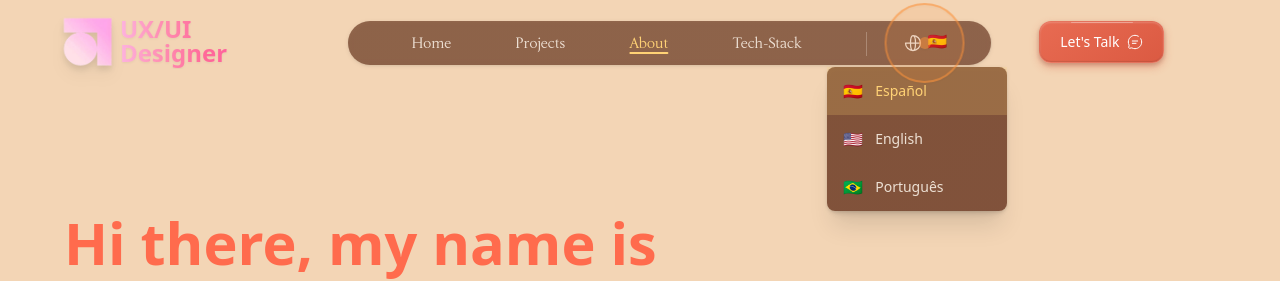
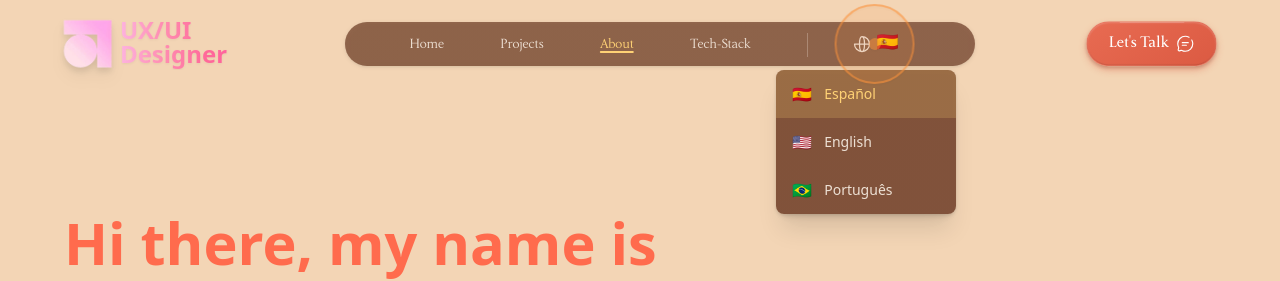
Before and after one commit to PabloFabbian/Actual-Portfolio-24, a React (Vite) app: page / in a window 1280 px wide. Both pictures are taken after a click on the button "🇪🇸". Shown: the top 281 px of the page. Built offline with nearby package versions, Linux system fonts and the light colour scheme; no server answers; grey boxes are pictures that could not be loaded.

Commit message:
navbar md setup

```diff
--- a/src/components/HeroSection.jsx
+++ b/src/components/HeroSection.jsx
@@ -23,7 +23,7 @@ function HeroSection() {
   };
 
   return (
-    <section className="bg-[#F3D5B5] pt-20 md:pt-24 pb-12 md:pb-36 md:w-[90%] mx-auto" id="Home">
+    <section className="bg-[#F3D5B5] pt-20 md:pt-24 2xl:pt-28 pb-12 md:pb-36 md:w-[90%] mx-auto" id="Home">
       <motion.div
         className="container mx-auto flex flex-col md:flex-row items-center justify-center h-auto md:h-[65vh] pt-8 md:pt-16 pb-8 md:pb-16 -mb-16 md:-mb-32"
         initial="hidden"
--- a/src/components/Navbar/ContactButton.jsx
+++ b/src/components/Navbar/ContactButton.jsx
@@ -2,25 +2,35 @@ import React from 'react';
 import { motion } from 'framer-motion';
 
 const ContactButton = ({ handleContactClick, showLogoAndButton, hasLoaded, isMobile = false }) => (
-  <div className={`relative ${isMobile ? '' : 'inline-block mx-12'} transition-all duration-500 ${
-    !isMobile && (showLogoAndButton ? 'translate-y-0 opacity-100' : '-translate-y-24 opacity-0')
+  <div className={`relative transition-all duration-500 md:scale-90 2xl:scale-100 ${
+    isMobile
+      ? ''
+      : `inline-block
+         ml-8 sm:ml-10 md:mr-14 2xl:mr-0
+         ${showLogoAndButton ? 'translate-y-0 opacity-100' : '-translate-y-24 opacity-0'}`
   } ${hasLoaded ? 'animate-slide-in-right' : 'opacity-0'}`}
   style={{
     animationDelay: hasLoaded ? '0.8s' : '0s',
     animationFillMode: 'both'
   }}>
 
-    {/* Botón con físicas avanzadas mejorado */}
+    {/* Botón con físicas mejoradas y consistencia visual */}
     <motion.button
       onClick={handleContactClick}
-      className="
+      className={`
         relative overflow-hidden group
         flex items-center justify-center gap-2
-        mt-1 px-5 py-2.5 rounded-xl
-        font-medium text-white
+        font-medium text-white font-lt-soul
         transition-all duration-75 ease-out
-        text-sm
-      "
+        ${isMobile
+          ? 'mt-0 px-4 py-2 rounded-full text-sm'
+          : `mt-1 sm:mt-1 md:mt-1 lg:mt-1 xl:mt-1 2xl:mt-2
+             px-4 sm:px-4 md:px-5 lg:px-6 xl:px-6 2xl:px-6
+             py-2 sm:py-2 md:py-2.5 lg:py-2.5 xl:py-2.5 2xl:py-2.5
+             rounded-full
+             text-sm sm:text-sm md:text-base lg:text-base xl:text-lg 2xl:text-lg`
+        }
+      `}
       style={{
         background: 'linear-gradient(145deg, #E86B52, #DB5A42)',
         boxShadow: `
@@ -68,16 +78,19 @@ const ContactButton = ({ handleContactClick, showLogoAndButton, hasLoaded, isMob
     >
       {/* Contenido del botón con movimiento sutil */}
       <motion.div
-        className="flex items-center gap-2 relative z-10"
+        className="flex items-center gap-1.5 sm:gap-1.5 md:gap-2 relative z-10"
         whileTap={{ y: 0.5 }}
         transition={{ duration: 0.05 }}
       >
-        <span className={`font-medium ${isMobile ? '' : 'whitespace-nowrap'}`}>
+        <span className="font-medium whitespace-nowrap">
           Let's Talk
         </span>
 
         <motion.svg
-          className="h-4 w-4"
+          className={`${isMobile
+            ? 'h-4 w-4'
+            : 'h-3.5 w-3.5 sm:h-3.5 sm:w-3.5 md:h-4 md:w-4 lg:h-4 lg:w-4 xl:h-5 xl:w-5 2xl:h-5 2xl:w-5'
+          }`}
           viewBox="0 0 24 24"
           fill="none"
           whileHover={{ x: 1 }}
@@ -91,7 +104,7 @@ const ContactButton = ({ handleContactClick, showLogoAndButton, hasLoaded, isMob
 
       {/* Overlay de presión */}
       <motion.div
-        className="absolute inset-0 rounded-xl bg-gradient-to-t from-black/10 to-transparent opacity-0"
+        className="absolute inset-0 rounded-full bg-gradient-to-t from-black/10 to-transparent opacity-0"
         whileTap={{ opacity: 1 }}
         transition={{ duration: 0.05 }}
       />
--- a/src/components/Navbar/DesktopNav.jsx
+++ b/src/components/Navbar/DesktopNav.jsx
@@ -11,15 +11,15 @@ const DesktopNav = ({
   showLogoAndButton,
   children
 }) => (
-  <div className={`hidden md:flex flex-1 justify-center ${
+  <div className={`hidden md:flex flex-1 justify-center items-center ${
     hasLoaded ? 'animate-slide-in-down' : 'opacity-0'
   }`} style={{ animationDelay: hasLoaded ? '0.4s' : '0s', animationFillMode: 'both' }}>
-    <div className="flex items-center bg-gradient-to-r from-[#7B4C33]/80 to-[#7B4C35]/80 mt-1 2xl:mt-1.5 pt-2 md:pt-2 2xl:pt-3 pb-2 md:pb-1.5 2xl:pb-2 px-6 md:pl-16 md:pr-8 2xl:px-20 rounded-full text-base 2xl:text-lg text-[#EDE0D4] space-x-16 md:space-x-max 2xl:space-x-20 drop-shadow backdrop-blur-sm">
+    <div className="flex items-center bg-gradient-to-r from-[#7B4C33]/80 to-[#7B4C35]/80 mt-1 2xl:mt-1.5 pt-2 md:pt-1.5 2xl:pt-2.5 pb-2 md:pb-1 2xl:pb-2 px-4 sm:px-6 md:px-8 lg:px-12 xl:px-16 2xl:px-20 rounded-full text-sm sm:text-base md:text-base lg:text-sm 2xl:text-lg text-[#EDE0D4] space-x-2 sm:space-x-3 md:space-x-20 lg:space-x-10 xl:space-x-14 2xl:space-x-20 drop-shadow backdrop-blur-sm">
       {NAV_SECTIONS.map((section, index) => (
         <button
           key={section}
           onClick={() => handleSelect(section)}
-          className={`relative group flex items-center font-lt-soul transition-all duration-200 hover:text-[#FFD275] hover:scale-105 whitespace-nowrap ${
+          className={`relative group flex items-center font-lt-soul transition-all duration-200 hover:text-[#FFD275] hover:scale-105 whitespace-nowrap text-xs sm:text-sm md:text-base lg:text-sm 2xl:text-lg ${
             activeSection === section ? 'text-[#FFD275]' : 'text-[#EDE0D4]'
           } ${hasLoaded ? 'animate-fade-in-up' : 'opacity-0'}`}
           style={{ animationDelay: hasLoaded ? `${0.6 + index * 0.1}s` : '0s', animationFillMode: 'both' }}
@@ -34,7 +34,7 @@ const DesktopNav = ({
       ))}
 
       <div className="flex items-center">
-        <div className="w-px h-6 bg-[#EDE0D4]/30 mr-4 md:mr-6 2xl:mr-8" />
+        <div className="w-px h-4 sm:h-5 md:h-6 lg:h-6 2xl:h-6 bg-[#EDE0D4]/30 mr-2 sm:mr-3 md:mr-4 lg:mr-6 xl:mr-8 2xl:mr-10" />
         <div className="relative -mt-0.5">
           <LanguageSelector
             currentLanguage={currentLanguage}
--- a/src/components/Navbar/LanguageSelector.jsx
+++ b/src/components/Navbar/LanguageSelector.jsx
@@ -10,27 +10,39 @@ const LanguageSelector = ({ currentLanguage, onLanguageChange, hasLoaded }) => {
 
   return (
     <div className="language-selector relative" ref={ref}>
+      {/* Botón principal con mejor responsividad */}
       <button
         onClick={() => setIsOpen(!isOpen)}
-        className={`relative group flex items-center font-lt-soul transition-all duration-200 ${
-          hasLoaded ? 'animate-fade-in-up' : 'opacity-0'
-        }`}
+        className={`relative group flex items-center font-lt-soul
+                   transition-all duration-200 hover:text-[#FFD275]
+                   ${hasLoaded ? 'animate-fade-in-up' : 'opacity-0'}`}
         style={{ animationDelay: hasLoaded ? '1s' : '0s', animationFillMode: 'both' }}
       >
-        <div className="flex items-center px-3 py-1 rounded-full group-hover:bg-[#EDE0D4]/20 group-hover:text-[#FFD275] transition-all duration-300">
-          <svg className="w-5 h-5 mr-1" fill="none" stroke="currentColor" viewBox="0 0 24 24">
+        <div className="flex items-center
+                        px-2 sm:px-2.5 md:px-3
+                        py-1 sm:py-1 md:py-1
+                        rounded-full group-hover:bg-[#EDE0D4]/20 group-hover:text-[#FFD275]
+                        transition-all duration-300">
+          {/* Icono responsivo */}
+          <svg className="w-4 h-4 sm:w-4 sm:h-4 md:w-5 md:h-5
+                          mr-0.5 sm:mr-1 md:mr-1"
+               fill="none" stroke="currentColor" viewBox="0 0 24 24">
             <path strokeLinecap="round" strokeLinejoin="round" strokeWidth={1.5}
                   d="M21 12a9 9 0 01-9 9m9-9a9 9 0 00-9-9m9 9H3m9 9a9 9 0 01-9-9m9 9c1.657 0 3-4.03 3-9s-1.343-9-3-9m0 18c-1.657 0-3-4.03-3-9s1.343-9 3-9m-9 9a9 9 0 919-9" />
           </svg>
-          <span className="text-base 2xl:text-lg">{currentLang.flag}</span>
+          <span className="text-sm sm:text-sm md:text-base lg:text-base xl:text-lg 2xl:text-lg">
+            {currentLang.flag}
+          </span>
         </div>
       </button>
 
-      <div className={`
-          absolute -left-16 top-full mt-2 bg-gradient-to-br from-[#7B4C33]/95 to-[#7B4C35]/95 backdrop-blur-md
-          rounded-lg shadow-xl min-w-[180px] z-50 transform transition-all duration-300
-          ${isOpen ? 'opacity-100 translate-y-0 pointer-events-auto' : 'opacity-0 -translate-y-3 pointer-events-none'}
-        `}>
+      {/* Dropdown mejorado con mejor posicionamiento responsivo */}
+      <div className={`absolute top-full mt-2
+                      bg-gradient-to-br from-[#7B4C33]/95 to-[#7B4C35]/95 backdrop-blur-md
+                      rounded-lg shadow-xl z-50 transform transition-all duration-300
+                      min-w-[140px] sm:min-w-[160px] md:min-w-[180px]
+                      right-0 sm:right-0 md:-left-8 lg:-left-12 xl:-left-16
+                      ${isOpen ? 'opacity-100 translate-y-0 pointer-events-auto' : 'opacity-0 -translate-y-3 pointer-events-none'}`}>
         {LANGUAGES.map((language) => (
           <button
             key={language.code}
@@ -38,14 +50,23 @@ const LanguageSelector = ({ currentLanguage, onLanguageChange, hasLoaded }) => {
               onLanguageChange(language.code);
               setIsOpen(false);
             }}
-            className={`w-full flex items-center space-x-3 px-4 py-3 text-left transition-all duration-200 ${
-              currentLanguage === language.code
-                ? 'bg-[#FFD275]/20 text-[#FFD275]'
-                : 'text-[#EDE0D4] hover:bg-[#EDE0D4]/20 hover:text-[#FFD275]'
-            }`}
+            className={`w-full flex items-center
+                       space-x-2 sm:space-x-2.5 md:space-x-3
+                       px-3 sm:px-3.5 md:px-4
+                       py-2.5 sm:py-2.5 md:py-3
+                       text-left transition-all duration-200
+                       first:rounded-t-lg last:rounded-b-lg
+                       ${currentLanguage === language.code
+                         ? 'bg-[#FFD275]/20 text-[#FFD275]'
+                         : 'text-[#EDE0D4] hover:bg-[#EDE0D4]/20 hover:text-[#FFD275]'
+                       }`}
           >
-            <span className="text-base">{language.flag}</span>
-            <span className="text-sm font-medium">{language.name}</span>
+            <span className="text-sm sm:text-sm md:text-base shrink-0">
+              {language.flag}
+            </span>
+            <span className="text-xs sm:text-sm md:text-sm font-medium truncate">
+              {language.name}
+            </span>
           </button>
         ))}
       </div>
--- a/src/components/Navbar/Navbar.jsx
+++ b/src/components/Navbar/Navbar.jsx
@@ -23,6 +23,7 @@ const Navbar = React.memo(() => {
   const [hasLoaded, setHasLoaded] = useState(false);
   const [currentLanguage, setCurrentLanguage] = useState('es');
   const [showPreview, setShowPreview] = useState(false);
+  const [isMobile, setIsMobile] = useState(false);
   const hoverTimeoutRef = useRef(null);
 
   const updateActiveSection = useCallback(() => {
@@ -63,13 +64,15 @@ const Navbar = React.memo(() => {
   }, []);
 
   const handlePreviewHover = useCallback((show) => {
+    if (isMobile) return;
+
     clearTimeout(hoverTimeoutRef.current);
     if (show) {
       setShowPreview(true);
     } else {
       hoverTimeoutRef.current = setTimeout(() => setShowPreview(false), 300);
     }
-  }, []);
+  }, [isMobile]);
 
   useEffect(() => {
     const timer = setTimeout(() => setHasLoaded(true), 100);
@@ -94,38 +97,54 @@ const Navbar = React.memo(() => {
     };
   }, [isMenuOpen]);
 
-  // Determinar si el navbar debe estar visible
+  useEffect(() => {
+    const checkMobile = () => {
+      setIsMobile(window.innerWidth < 768);
+    };
+
+    checkMobile();
+    window.addEventListener('resize', checkMobile);
+    return () => window.removeEventListener('resize', checkMobile);
+  }, []);
+
   const isNavbarVisible = hasLoaded && !isScrollingDown;
 
   return (
     <>
-      <nav className={`bg-transparent fixed top-0 left-0 right-0 z-40 transition-all duration-300 ${
+      <nav className={`bg-transparent fixed top-0 left-0 right-0 z-40 transition-all ${
         isNavbarVisible ? 'translate-y-0 opacity-100' : '-translate-y-full opacity-0'
       }`}>
-        <div className="container mx-auto px-4 py-3 flex items-center">
-          <div className="flex-shrink-0 w-full md:w-[280px] 2xl:w-[320px] relative">
+        <div className="container mx-auto px-4 md:px-0 2xl:px-0 py-3 flex items-center justify-between">
+          {/* Logo Container con ancho fijo para consistencia */}
+          <div className="flex-shrink-0 w-full md:w-[300px] 2xl:w-[320px] relative">
             <a
               href="https://github.com/PabloFabbian"
               target="_blank"
               rel="noopener noreferrer"
-              className={`flex items-center mx-0 md:mx-12 hover:scale-105 transition-all duration-500 ${
+              className={`flex items-center mx-0 md:mx-12 lg:mx-12 xl:mx-12 2xl:mx-0 hover:scale-105 transition-all duration-500 ${
                 showLogoAndButton ? 'translate-y-0 opacity-100' : '-translate-y-24 opacity-0'
-              } ${hasLoaded ? 'animate-slide-in-left' : ''} md:bg-transparent md:backdrop-blur-none backdrop-blur-sm bg-gradient-to-r md:bg-none from-white/20 to-[#7B4C33]/15 border border-white/15 md:border-none rounded-xl md:rounded-none pl-3 py-1 md:pl-0 md:py-0`}
-              style={{ animationDelay: hasLoaded ? '0.2s' : '0s', animationFillMode: 'both' }}
+              } ${hasLoaded ? 'animate-slide-in-left' : ''} md:bg-transparent md:backdrop-blur-none backdrop-blur-sm bg-gradient-to-r md:bg-none from-white/20 to-[#7B4C33]/15 border border-white/15 md:border-none rounded-xl md:rounded-none pl-3 py-1 md:pl-16 lg:pl-8 xl:pl-4 2xl:pl-2 md:py-0`}
+              style={{ animationDelay: hasLoaded ? '0.1s' : '0s', animationFillMode: 'both' }}
               onMouseEnter={() => handlePreviewHover(true)}
               onMouseLeave={() => handlePreviewHover(false)}
             >
-              <img src={Logo} alt="PF Portfolio Logo" className="mr-1 -ml-1 mt-0.5 h-14 2xl:h-[3.8rem] w-auto drop-shadow-lg select-none" />
+              <img src={Logo} alt="PF Portfolio Logo" className="mr-1 -ml-1 mt-1 h-14 2xl:h-[3.8rem] w-auto drop-shadow-lg select-none" />
               <RotatingText hasLoaded={hasLoaded} isInsideSharedContainer={true} />
             </a>
 
+            {/* Solo mostrar GitHubPreviewCard en desktop */}
+            {!isMobile && (
               <GitHubPreviewCard
                 isVisible={showPreview}
                 onMouseEnter={() => handlePreviewHover(true)}
                 onMouseLeave={() => handlePreviewHover(false)}
               />
+            )}
           </div>
 
+          {/* Desktop Navigation con espaciado consistente */}
+          <div className="hidden md:flex items-center flex-1 justify-end">
+            <div className="flex items-center mr-8 sm:mr-10 md:mr-16 lg:mr-16 xl:mr-16 2xl:mr-36">
               <DesktopNav
                 hasLoaded={hasLoaded}
                 activeSection={activeSection}
@@ -133,14 +152,18 @@ const Navbar = React.memo(() => {
                 currentLanguage={currentLanguage}
                 handleLanguageChange={handleLanguageChange}
                 showLogoAndButton={showLogoAndButton}
-          >
+              />
+            </div>
+
             <ContactButton
               handleContactClick={handleContactClick}
               showLogoAndButton={showLogoAndButton}
               hasLoaded={hasLoaded}
+              isMobile={false}
             />
-          </DesktopNav>
+          </div>
 
+          {/* Mobile Navigation */}
           <MobileNav
             hasLoaded={hasLoaded}
             handleContactClick={handleContactClick}
--- a/src/components/Navbar/navbarConstants.js
+++ b/src/components/Navbar/navbarConstants.js
@@ -13,3 +13,12 @@ export const ROTATING_TEXTS = [
 
 export const SECTIONS = ['Home', 'About', 'Projects', 'Tech-Stack'];
 export const NAV_SECTIONS = ['Home', 'Projects', 'About', 'Tech-Stack'];
+
+// Breakpoints para referencia (opcional)
+export const BREAKPOINTS = {
+  sm: '640px',   // Tablets pequeñas
+  md: '768px',   // Tablets
+  lg: '1024px',  // Laptops pequeñas
+  xl: '1280px',  // Laptops
+  '2xl': '1536px' // Monitores grandes
+};
```
Lines whose indentation alone changed are shown as unchanged.
